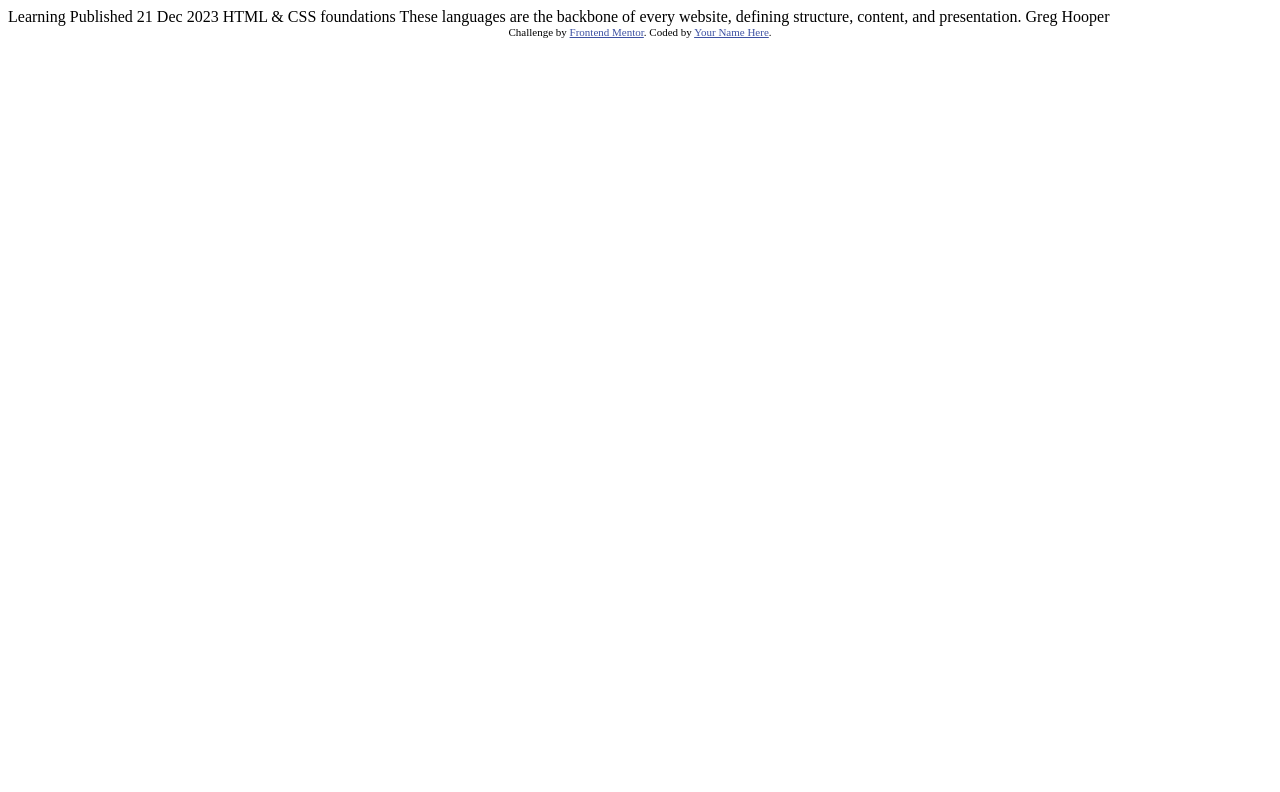
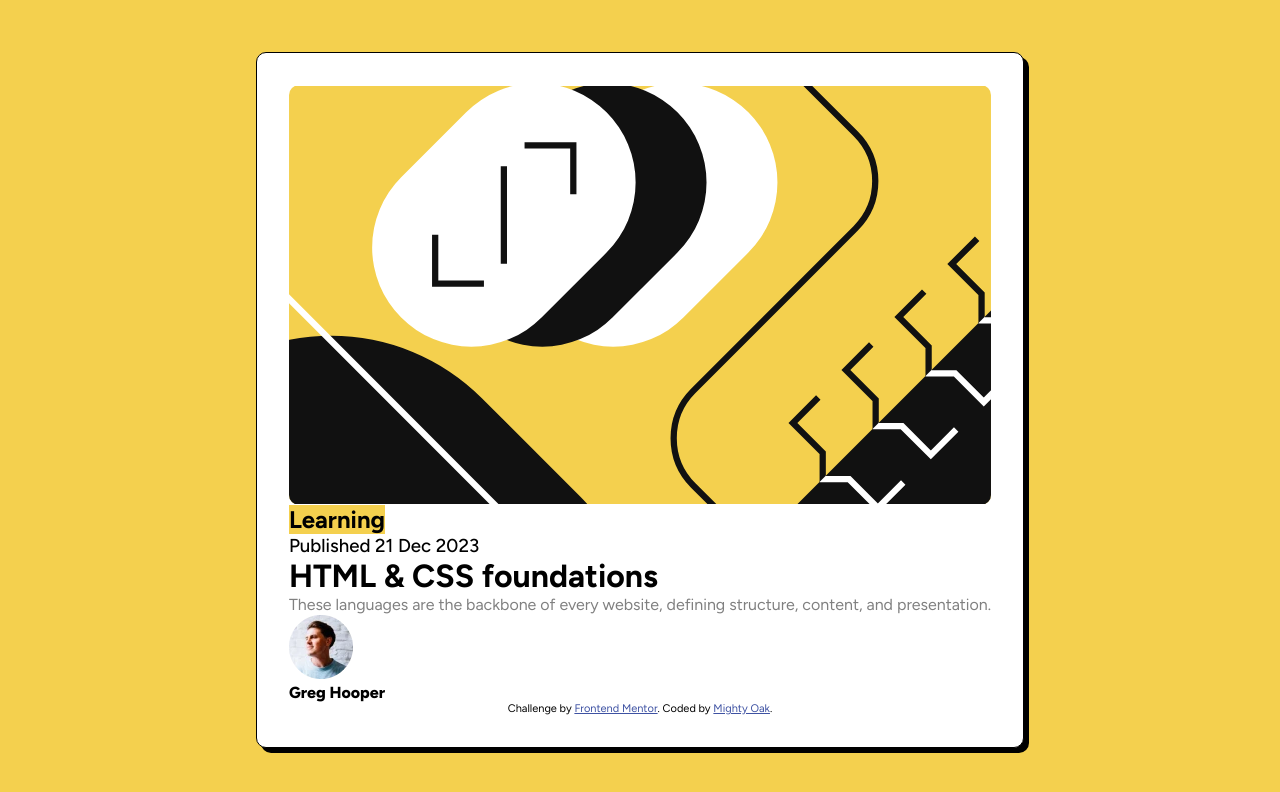
Before and after one commit to nrmoser50/blog-preview, a plain HTML site: page index.html in a window 1280 px wide. Drawn offline with Linux system fonts and the light colour scheme.

Commit message:
style.css and index.html

```diff
--- a/index.html
+++ b/index.html
@@ -8,27 +8,37 @@
 
   <title>Frontend Mentor | Blog preview card</title>
 
-  <!-- Feel free to remove these styles or customise in your own stylesheet 👍 -->
-  <style>
-    .attribution { font-size: 11px; text-align: center; }
-    .attribution a { color: hsl(228, 45%, 44%); }
-  </style>
+  <link rel="stylesheet" type="text/css" href="style.css">
+
+  <link rel="preconnect" href="https://fonts.googleapis.com">
+  <link rel="preconnect" href="https://fonts.gstatic.com" crossorigin>
+  <link href="https://fonts.googleapis.com/css2?family=Figtree:ital,wght@0,300..900;1,300..900&display=swap" rel="stylesheet">
+
 </head>
 <body>
+  <main>
+    <img src="./assets/images/illustration-article.svg" alt="ill-article" id="ill-art">
+    <div class="yellow-container">
+      <h2>Learning</h2>
+    </div>
 
-  Learning
 
-  Published 21 Dec 2023
+      <h3>Published 21 Dec 2023</h3>
 
-  HTML & CSS foundations
+      <h1>HTML & CSS foundations</h1>
 
-  These languages are the backbone of every website, defining structure, content, and presentation.
+      <p>These languages are the backbone of every website, defining structure, content, and presentation.
+      </p>
 
-  Greg Hooper
+      <ul>
+        <li><img src="./assets/images/image-avatar.webp" alt="hooper" id="hooper"></li>
+        <li>Greg Hooper</li>
+        </ul>
 
   <div class="attribution">
     Challenge by <a href="https://www.frontendmentor.io?ref=challenge" target="_blank">Frontend Mentor</a>.
-    Coded by <a href="#">Your Name Here</a>.
+    Coded by <a href="#">Mighty Oak</a>.
   </div>
+</main>
 </body>
 </html>
--- a/style.css
+++ b/style.css
@@ -1,3 +1,70 @@
-html {
-    color: hsl(47, 88%, 63%)
+* {
+    padding: 0;
+    margin: 0;
+    box-sizing: border-box;
+    font-family: "Figtree", sans-serif;
 }
+
+ul {
+    list-style-type: none;
+}
+
+body {
+    height: 100vh;
+    background-color: hsl(47, 88%, 63%);
+    flex-direction: column;
+    border-radius: 10px;
+    display: flex;
+    margin: 0;
+    padding: 0;
+    align-items: center;
+    justify-content: center;
+}
+
+main {
+    background-color: white;
+    padding: 2rem 2rem;
+    margin: 5rem;
+    border-radius: 10px;
+    border: 1px solid black;
+    box-shadow: 5px 5px 0px;
+    justify-content: center;
+    flex-direction: column;
+    text-align: left;
+    display: flex;
+}
+
+img {
+    border-radius: 10px;
+}
+
+h2{
+    background-color: hsl(47, 88%, 63%);
+    display: inline-block;
+    padding: 0;
+}
+
+p {
+    color: hsl(0, 0%, 50%);
+}
+
+h3 {
+    font-weight: 500;
+}
+
+li {
+    font-weight: 800;
+}
+
+h1:hover {
+    color: hsl(47, 88%, 63%);
+}
+
+.attribution {
+    font-size: 11px;
+    text-align: center;
+    }
+
+.attribution a {
+    color: hsl(228, 45%, 44%)
+}
```
